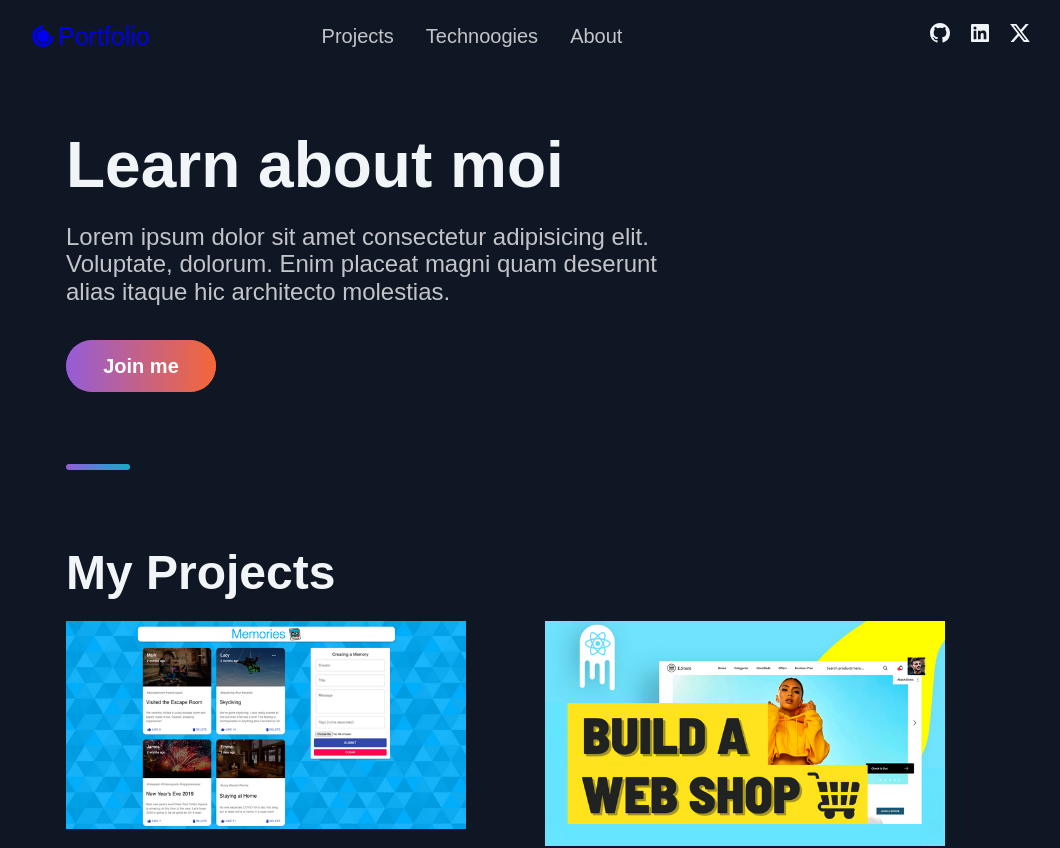
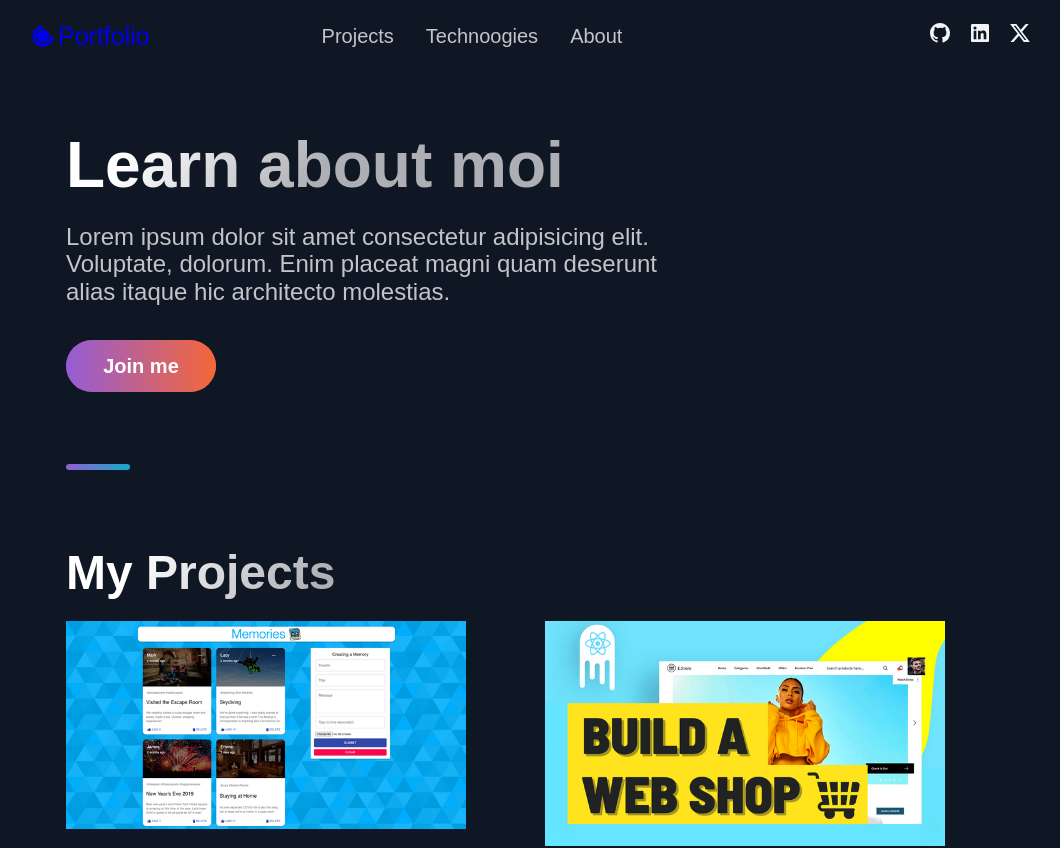
Before and after one commit to mayo7e/MY_PORTFOIO, a React (Create React App) app: page / in a window 1280 px wide. Shown: the top 848 px of the page, without its empty margins (110-1170 px from the left). Built offline with nearby package versions, Linux system fonts and the light colour scheme.

Commit message:
UpdateSectionTiye styes

```diff
--- a/src/styles/GlobalComponents/index.js
+++ b/src/styles/GlobalComponents/index.js
@@ -19,6 +19,9 @@ export const SectionTitle = styled.h2`
         font-size: ${(props)=> props.main ? "64px": "48px"};
         padding: 3.5rem 0 1rem;
         margin-bottom: 1rem;
+        background: linear-gradient(121.57deg, #FFFFFF 10%, rgba(255, 255, 255, 0.66) 30.15%);
+        -webkit-background-clip: text;
+        -webkit-text-fill-color: transparent;
 
         `
 export const SectionText = styled.p`
```
